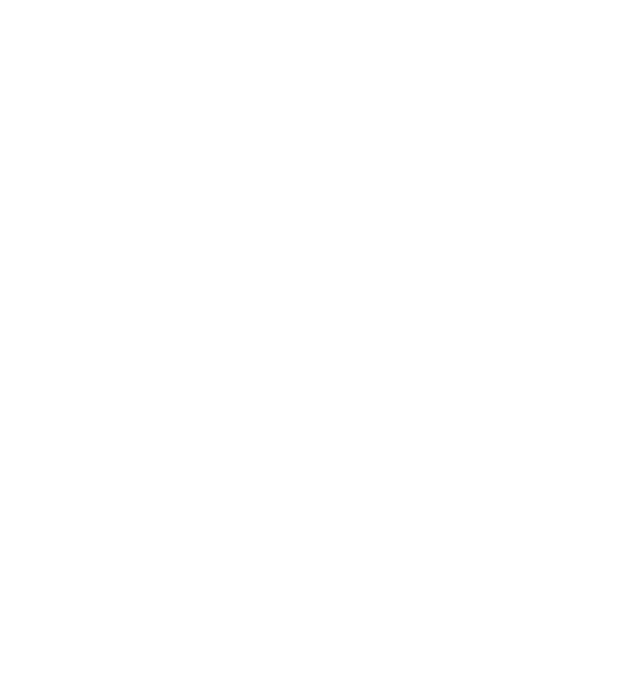
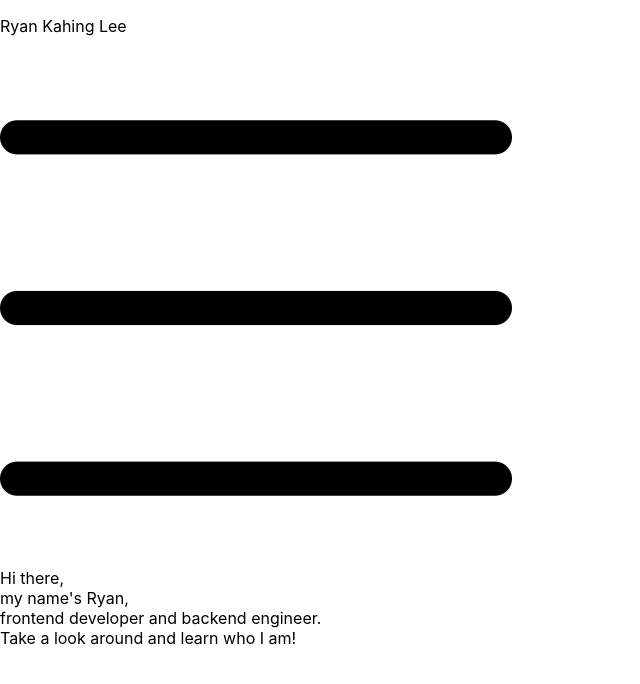
Before and after one commit to ryankahinglee/FrontendResumeWebsite, a React (Create React App) app: page / in a window 1280 px wide. Shown: the top 684 px of the page, without its empty margins (0-640 px from the left). Built offline with nearby package versions, Linux system fonts and the light colour scheme.

Commit message:
fixed view port

```diff
--- a/src/App.js
+++ b/src/App.js
@@ -20,7 +20,6 @@
 
   return (
     <div>
-      {viewportSize >= 1470 && (
       <div>
         <MobileHeader setSection={setSection}/>
         {section === 'Home' && (
@@ -29,7 +28,6 @@
         <footer>
         </footer>
       </div>
-      )}
     </div>
   );
 }
```
Lines whose indentation alone changed are shown as unchanged.
